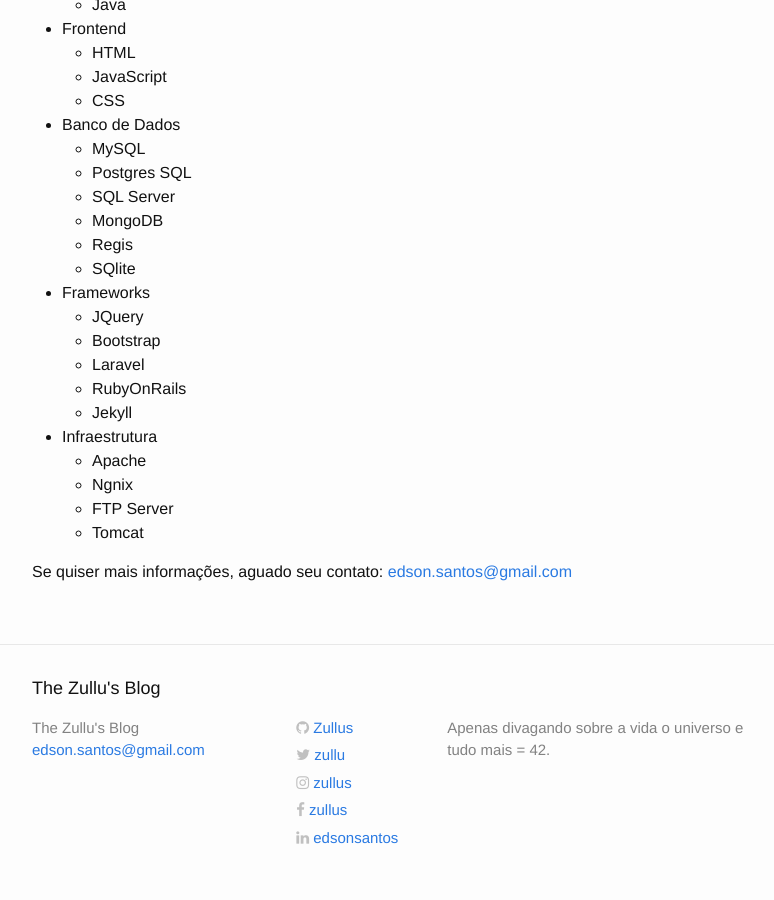
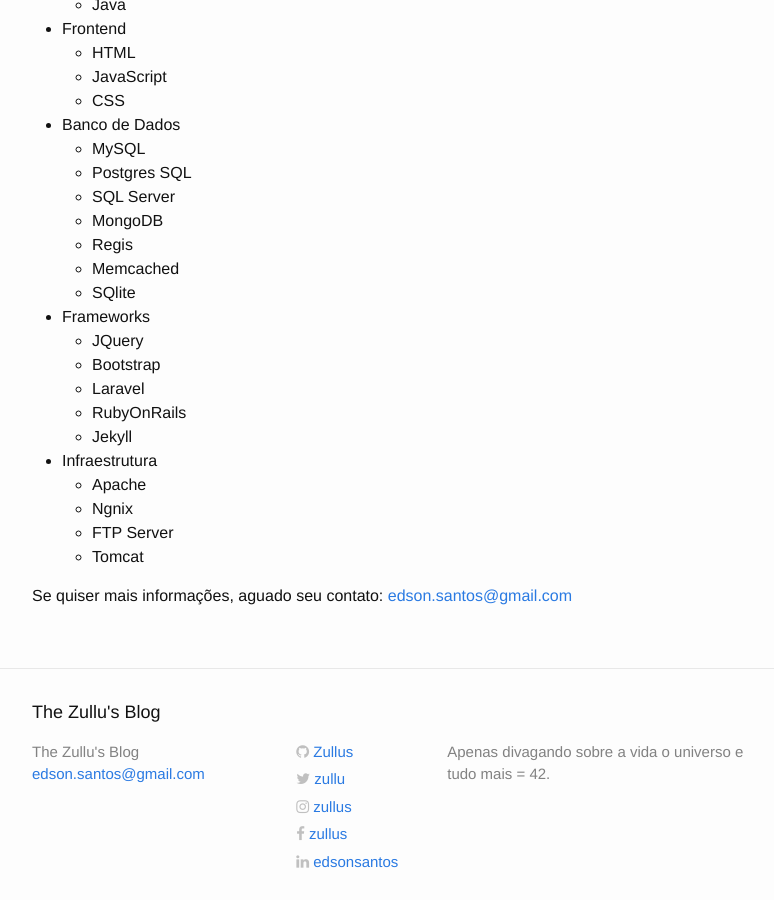
Before and after one commit to Zullus/Zullus, a Jekyll site: the page built from sobre.md, in a window 1280 px wide and 900 px high, scrolled down 861 px. Shown: the whole window, without its empty margins (238-1012 px from the left). Built offline with Jekyll 4.4.1, drawn with Linux system fonts in a browser that asks for light colours.

Commit message:
Adcionado Memcached

```diff
--- a/sobre.md
+++ b/sobre.md
@@ -1,7 +1,7 @@
 ---
 layout: page
 title: Sobre
-permalink: /Sobre/
+permalink: /sobre/
 ---
 
 Desenvolvedor, comecei com a velha trica Basic, DBase e COBOL nos antigos anos 90.
@@ -31,6 +31,7 @@ Nesses sites, você poderá ver os detalhes dos projetos que criamos, que tem co
     - SQL Server
     - MongoDB
     - Regis
+    - Memcached
     - SQlite
   + Frameworks
     - JQuery
```
